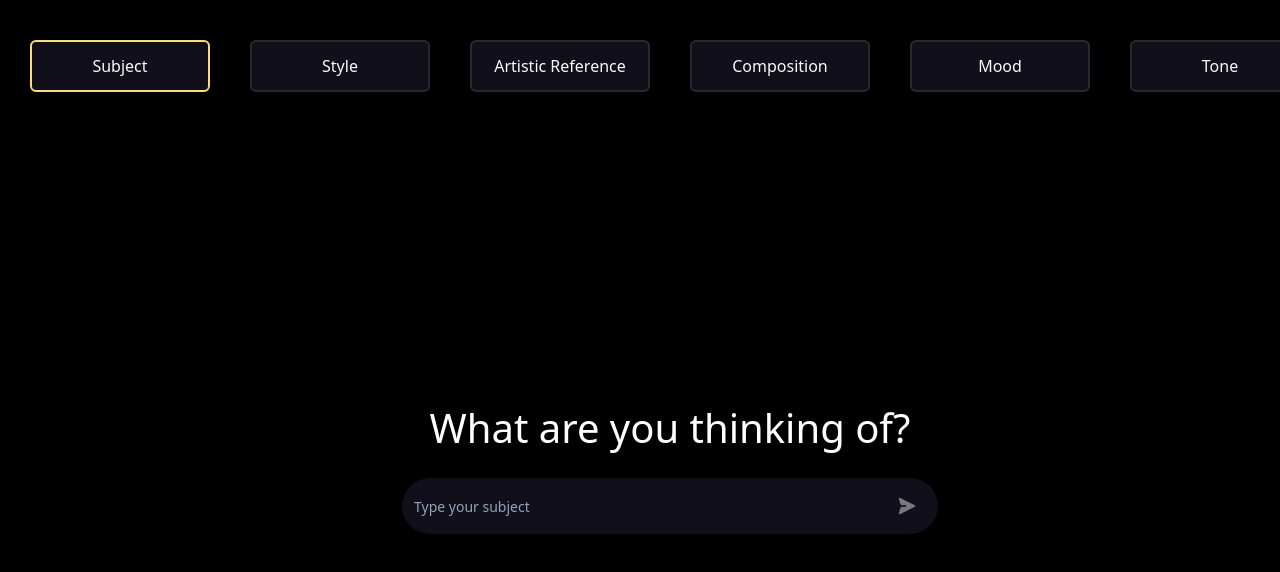
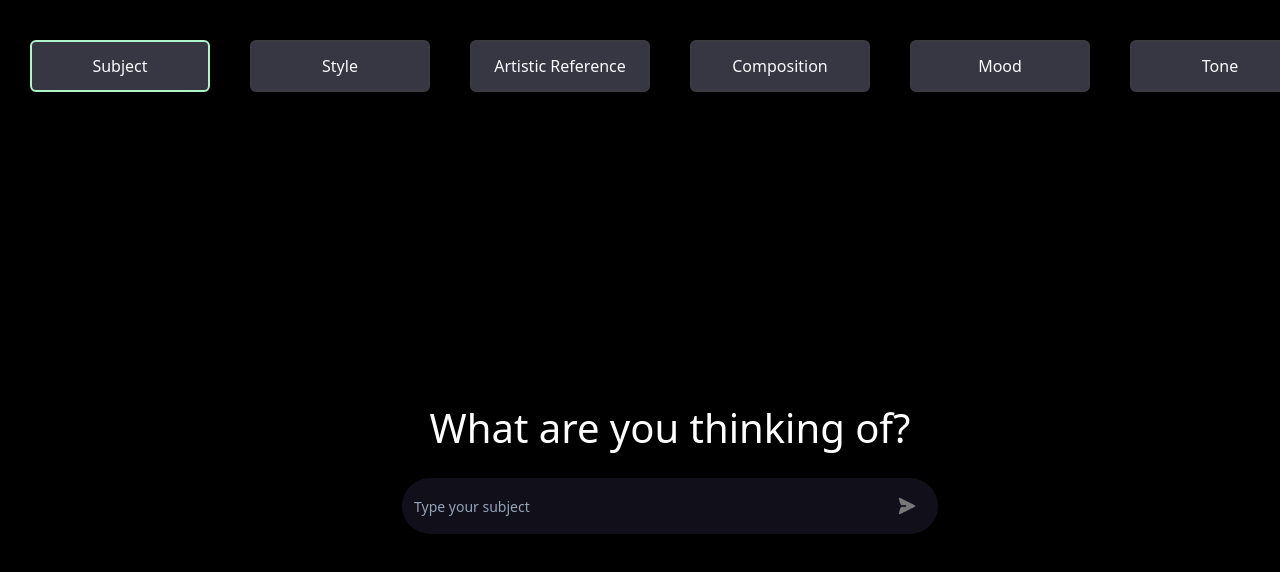
Before and after one commit to Medici-Mansion/imaginer, a Next.js app: page / in a window 1280 px wide. Shown: the top 572 px of the page. Built offline with nearby package versions, Linux system fonts and the light colour scheme; no server answers.

Commit message:
feat: 베이스 컬러 변경

```diff
--- a/app/globals.css
+++ b/app/globals.css
@@ -13,7 +13,7 @@ body,
   :root {
     --activate: 241 100% 66%;
 
-    --deactivate: 0 0% 37%;
+    --deactivate: 0 0% 29%;
 
     --background: 0 0% 100%;
     --foreground: 222.2 84% 4.9%;
--- a/components/box-text.tsx
+++ b/components/box-text.tsx
@@ -69,7 +69,7 @@ const BoxText = ({
   return (
     <div ref={wrapperRef} className={cn("inline text-2xl font-medium")}>
       {pre ? <span ref={preRef}>{pre}&nbsp;</span> : ""}
-      <div ref={cardRef} className={cn("inline-flex relative text-[#F9E06C]")}>
+      <div ref={cardRef} className={cn("inline-flex relative text-c2")}>
         <TooltipProvider delayDuration={200}>
           <Tooltip>
             <TooltipTrigger asChild>
@@ -79,12 +79,12 @@ const BoxText = ({
                 className={cn(
                   "block text-sm rounded-sm px-5 leading-9 text-white whitespace-nowrap",
                   !text
-                    ? ""
+                    ? "text-base"
                     : direction.direction === "top"
                     ? "-top-full absolute"
                     : "top-full absolute",
                   pathname.replace("/", "") === label.replace(" ", "")
-                    ? "bg-activate"
+                    ? "bg-c2"
                     : "bg-deactivate",
                   className
                 )}
--- a/components/image-card.tsx
+++ b/components/image-card.tsx
@@ -31,9 +31,7 @@ const ImageCard = ({
       <Image
         className={cn(
           "rounded-3xl",
-          !loading && id === selectId
-            ? "border-2 border-[#F9E06C]"
-            : "opacity-50",
+          !loading && id === selectId ? "border-2 border-c2" : "opacity-50",
           !loading && selectId < 0 ? "opacity-100" : ""
         )}
         src={href}
--- a/components/nav.tsx
+++ b/components/nav.tsx
@@ -11,7 +11,7 @@ const Nav = ({ href, title, pathname, isLoading, ...rest }: NavProps) => {
         <Button
           disabled={isLoading}
           className={cn(
-            "bg-[#110F19] w-[180px] border-2 border-[#292730] rounded-md py-6 text-center text-[16px]"
+            "bg-[#373743] w-[180px] border-2 border-[#3C3A41] rounded-md py-6 text-center text-[16px]"
           )}
         >
           {title}
@@ -21,8 +21,8 @@ const Nav = ({ href, title, pathname, isLoading, ...rest }: NavProps) => {
           href={href}
           key={title}
           className={cn(
-            "bg-[#110F19] w-[180px] border-2 border-[#292730] rounded-md py-3 text-center cursor-pointer duration-300",
-            pathname === href ? "border-[#F9E06C]" : "",
+            "bg-[#373743] w-[180px] border-2 border-[#3C3A41] rounded-md py-3 text-center cursor-pointer duration-300",
+            pathname === href ? "border-c2" : "",
             rest.className
           )}
           {...rest}
--- a/tailwind.config.ts
+++ b/tailwind.config.ts
@@ -17,6 +17,10 @@ const config: Config = {
     },
     extend: {
       colors: {
+        c2: {
+          DEFAULT: "#AFF4C6",
+          block: "#ADF0B0",
+        },
         activate: "hsl(var(--activate))",
         deactivate: "hsl(var(--deactivate))",
         border: "hsl(var(--border))",
```
